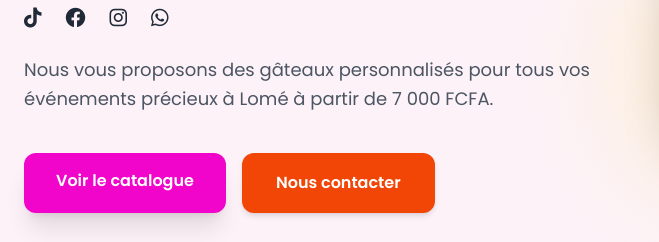
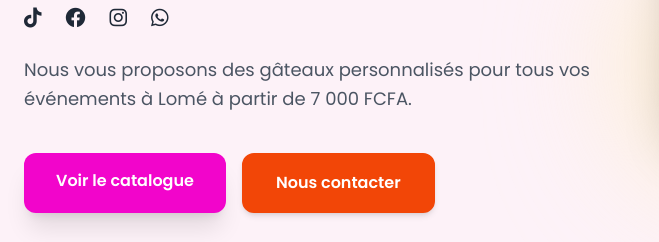
Before and after one commit to janecake228/janecake228.github.io, a plain HTML site: page index.html in a window 1280 px wide. Shown: the part 446-688 px from the top of the page, 0-659 px from the left. Drawn offline with nearby package versions, Linux system fonts and the light colour scheme; a script that the page names is missing.

Commit message:
refactor: update promotional description text in hero section

```diff
--- a/index.html
+++ b/index.html
@@ -95,7 +95,7 @@
                             class="fab fa-whatsapp fa-lg"></i></a>
                 </div>
                 <p class="text-gray-600 mt-6 text-lg leading-relaxed">Nous vous proposons des gâteaux personnalisés
-                    pour tous vos événements précieux à Lomé à partir de 7 000 FCFA.</p>
+                    pour tous vos événements à Lomé à partir de 7 000 FCFA.</p>
                 <div class="mt-10 flex space-x-4">
                     <a href="#creations"
                         class="bg-brand-pink text-white px-8 py-4 rounded-xl font-bold hover:scale-105 transition transform shadow-xl">Voir
```
